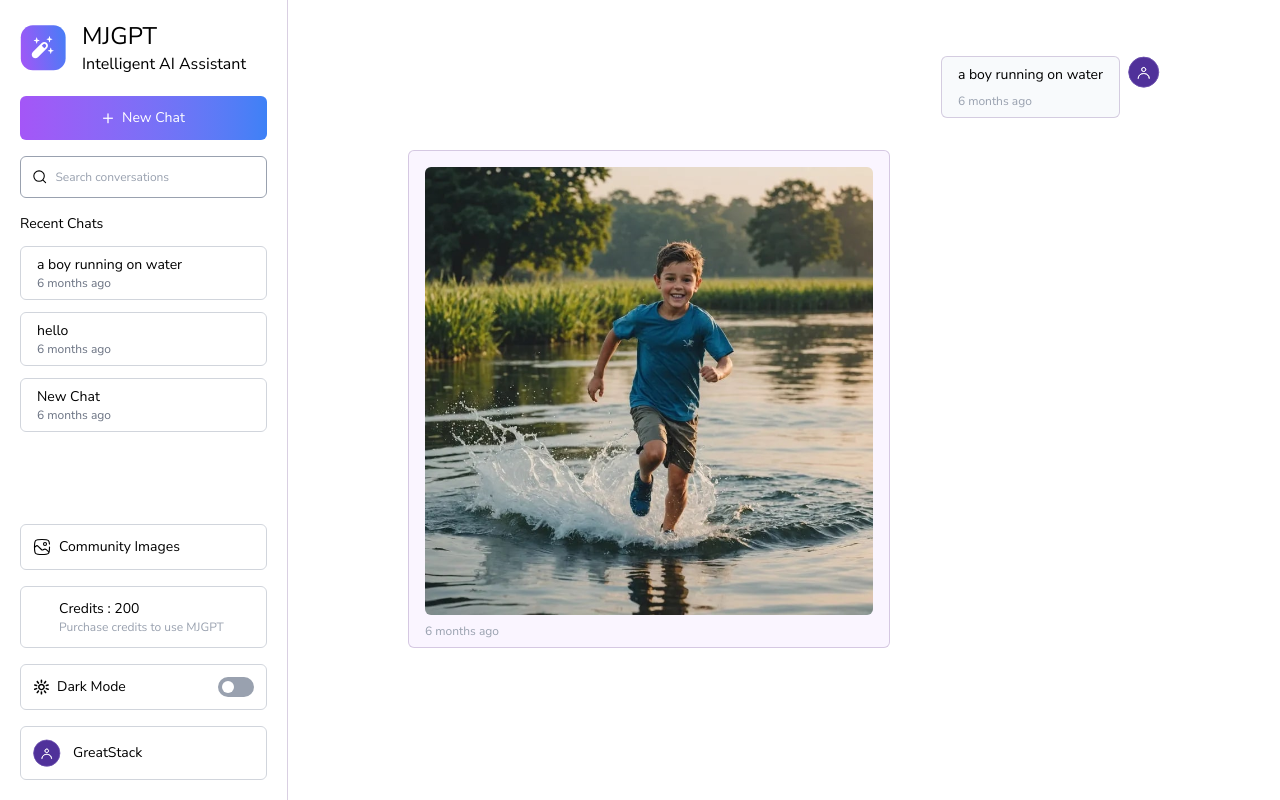
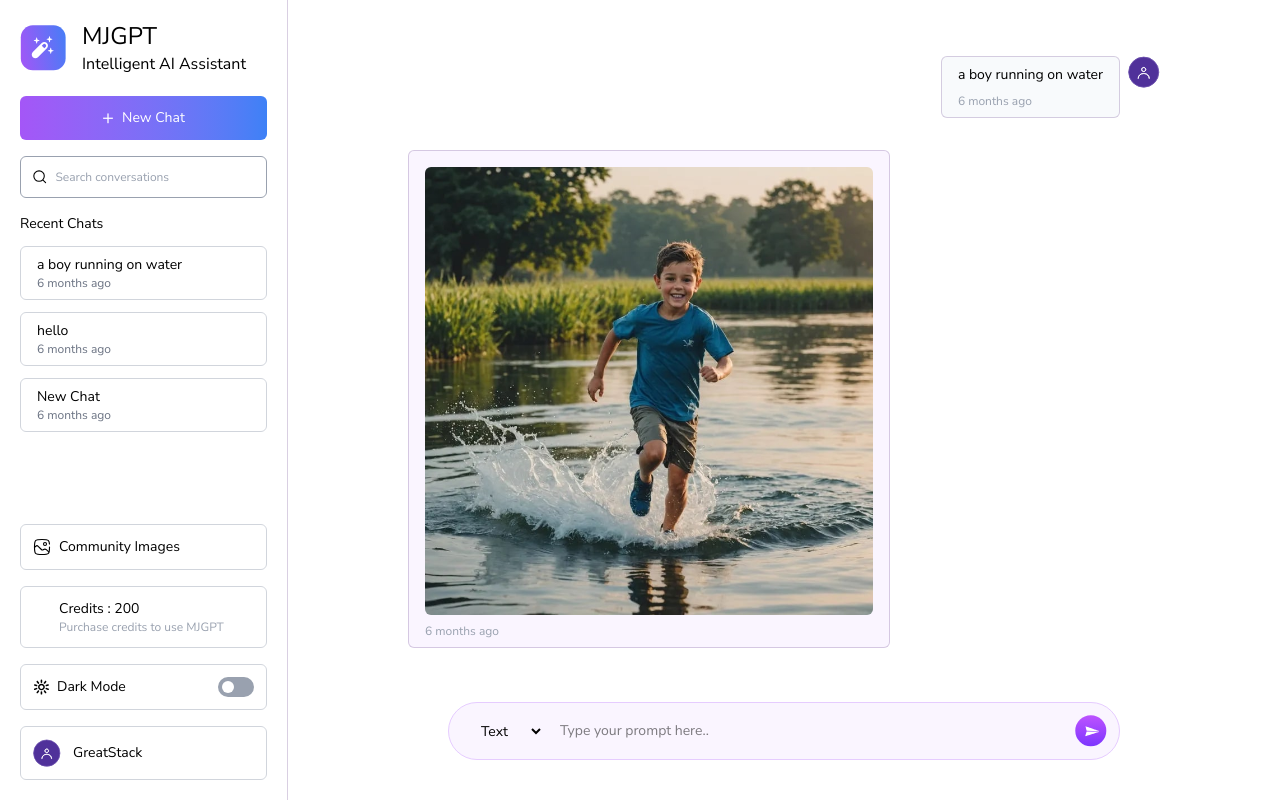
Before and after one commit to amit2227-github/MJGPT, a React (Vite) app in the folder Client/: page / in a window 1280 px wide. Built offline with nearby package versions, Linux system fonts and the light colour scheme.

Commit message:
inout Prompt is added

```diff
--- a/Client/src/components/ChatBox.jsx
+++ b/Client/src/components/ChatBox.jsx
@@ -4,8 +4,16 @@
 import Message from './Message'
 
 const ChatBox = () => {
-  const { selectedChat, theme } = useAppContext()
+  const { selectedChat, theme  } = useAppContext()
   const [messages, setMessages] = useState([])
+  const [loading, setLoading] = useState(false)
+  const[prompt,setPrompt] = useState('')
+  const[mode,setMode] = useState('text')
+  const[isPublished,setIsPublished] = useState(false)
+
+  const onSubmit =  async (e) => {
+      e.preventDefault()
+  }
 
   useEffect(() => {
     if (selectedChat?.messages) {
@@ -38,7 +46,36 @@
         {messages.map((message, index) => (
           <Message key={index} message={message} />
         ))}
+
+        {/* {Three Dots Loading } */}
+
+          {
+            loading && <div className='loader flex items-center gap-1.5'>
+              <div className='w-1.5 h-1.5 rounded-full bg-gray-500 dark:bg-white animate-bounce'></div>
+                <div className='w-1.5 h-1.5 rounded-full bg-gray-500 dark:bg-white animate-bounce'></div>
+                  <div className='w-1.5 h-1.5 rounded-full bg-gray-500 dark:bg-white animate-bounce'></div>
+
+            </div>
+          }
       </div>
+
+      {/* {Prompt Input Box} */}
+
+          <form  onSubmit={onSubmit}
+             className="bg-primary/20 dark:bg-[#583C79]/30
+             border border-primary dark:border-[#80609F]/30
+             rounded-full w-full max-w-2xl
+             p-3 pl-4 mx-auto flex gap-4 items-center" >
+            <select onChange={(e) => setMode(e.target.value)} className='text-sm pl-3 pr-2 outline-none'>
+              <option className='dark:bg-purple-900' value="text">Text</option>
+              <option className='dark:bg-purple-900' value="image">Image</option>
+            </select>
+            <input onChange={(e) =>setPrompt(e.target.value)} value={prompt}  type="text" placeholder='Type your prompt here..' className='flex-1
+            w-full text-sm outline-none' required/>
+            <button disabled={loading}>
+              <img src={loading ? assets.stop_icon : assets.send_icon} className='w-8 cursor-pointer' alt="" />
+            </button>
+          </form>
     </div>
   )
 }
--- a/Client/src/index.css
+++ b/Client/src/index.css
@@ -19,3 +19,10 @@
 .reset-tw :not(pre):not(code){
   all:revert;
 }
+
+.loader div:nth-child(2){
+  animation-delay: 0.2s;
+}
+.loader div:nth-child(3){
+  animation-delay: 0.4s;
+}
```
Also changed, not shown: 1 other file (tests, documents, lock files or other folders).
